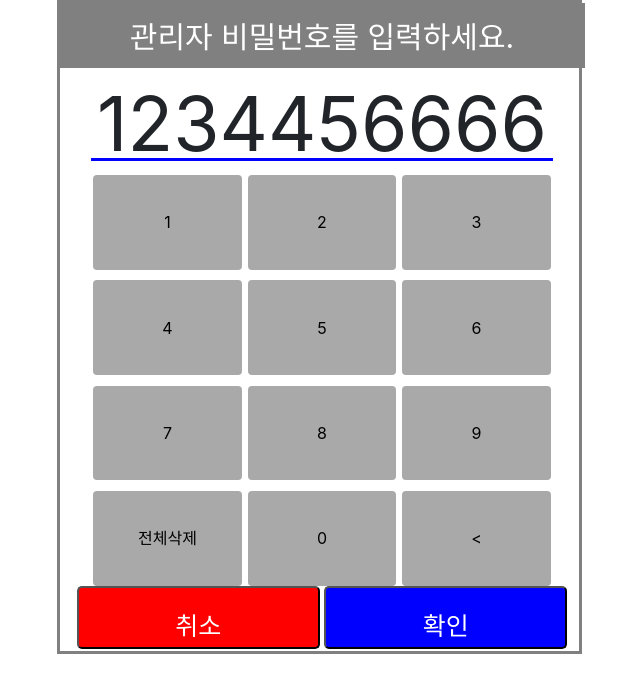
After one commit to zeunie/Kiosk_megacoffee, a Flask app: template kiosk/templates/password_check.html in a window 1280 px wide. The commit adds this page. Shown: the top 693 px of the page, without its empty margins (321-961 px from the left). Run offline with Flask 2, Linux system fonts and the light colour scheme; the template is opened without the code that fills it, so the values that code supplies are empty; some libraries are stand-ins or nearby versions.

Commit message:
first page

```diff
--- /dev/null
+++ b/kiosk/templates/password_check.html
@@ -0,0 +1,195 @@
+<!doctype html>
+<html lang="ko">
+
+<head>
+    <style>
+        #wrapper{
+            width: 525px;
+            height: 654px;
+            margin: 0px auto;
+            border: 3px solid gray;
+        }
+        #top{
+            width: 525px;
+            height: 10%;
+            background-color:grey;
+            text-align: center;
+            line-height: 2.3;
+            color: white;
+            font-size: 30px;
+        }
+        #num{
+            width: 525px;
+            height: 15%;
+
+        }
+        #Buttons{
+            width: 525px;
+            height: 65%;
+        }
+        #bottom{
+            width: 525px;
+            height: 15%;
+
+        }
+        #insert_num{
+            width: 88%;
+            height: 96%;
+
+            margin: 0 auto;
+            border-bottom: 3px solid blue;
+            font-size: 75px;
+            text-align: center;
+        }
+        .row{
+            margin:0 auto;
+            width: 90%;
+            height:90%;
+        }
+        .buttons_wrapper{
+            width: 94%;
+            height: 95%;
+            margin: 0 auto;
+            padding-top: 10px;
+        }
+        .btn{
+            position: center;
+            margin : 0 auto;
+            border-radius:5px;
+            width: 32%;
+            height: 90%;
+            font-size: 50px;
+            background-color: darkgrey;
+            vertical-align: middle;
+        }
+        .row{
+            padding-left: 30px;
+            width: 100%;
+            height:27%;
+        }
+        .bottom_button{
+            position: center;
+            margin : 0 auto;
+            padding-top: 20px;
+            border-radius:5px;
+            position: center;
+            width: 49%;
+            font-size: 25px;
+            background-color: darkgrey;
+            text-align: center;
+        }
+        #cancle{
+            background-color:red;
+            color: white;
+        }
+        #okay{
+            background-color: blue;
+            color: white;
+        }
+    </style>
+    <script>
+        function check(){
+
+        }
+        function number0() {
+            $('#insert_num').append('0')
+        }
+        function number1() {
+            $('#insert_num').append('1')
+        }
+        function number2() {
+            $('#insert_num').append('2')
+        }
+        function number3() {
+            $('#insert_num').append('3')
+        }
+        function number4() {
+            $('#insert_num').append('4')
+        }
+        function number5() {
+            $('#insert_num').append('5')
+        }
+        function number6() {
+            $('#insert_num').append('6')
+        }
+        function number7() {
+            $('#insert_num').append('7')
+        }
+        function number8() {
+            $('#insert_num').append('8')
+        }
+        function number9() {
+            $('#insert_num').append('9')
+        }
+        function delete_one() {
+            $('#insert_num').pop()
+        }
+        function delete_all() {
+            $('#insert_num').empty()
+        }
+    </script>
+    <!-- Required meta tags -->
+
+    <meta charset="UTF-8">
+    <meta name="viewport" content="width=device-width, initial-scale=1, shrink-to-fit=no">
+
+    <!-- Bootstrap CSS -->
+    <link rel="stylesheet" href="https://maxcdn.bootstrapcdn.com/bootstrap/4.0.0/css/bootstrap.min.css"
+        integrity="sha384-Gn5384xqQ1aoWXA+058RXPxPg6fy4IWvTNh0E263XmFcJlSAwiGgFAW/dAiS6JXm" crossorigin="anonymous">
+
+    <!-- Optional JavaScript -->
+    <!-- jQuery first, then Popper.js, then Bootstrap JS -->
+		<script src="https://ajax.googleapis.com/ajax/libs/jquery/3.5.1/jquery.min.js"></script>
+    <script src="https://cdnjs.cloudflare.com/ajax/libs/popper.js/1.12.9/umd/popper.min.js"
+        integrity="sha384-ApNbgh9B+Y1QKtv3Rn7W3mgPxhU9K/ScQsAP7hUibX39j7fakFPskvXusvfa0b4Q"
+        crossorigin="anonymous"></script>
+    <script src="https://maxcdn.bootstrapcdn.com/bootstrap/4.0.0/js/bootstrap.min.js"
+        integrity="sha384-JZR6Spejh4U02d8jOt6vLEHfe/JQGiRRSQQxSfFWpi1MquVdAyjUar5+76PVCmYl"
+        crossorigin="anonymous"></script>
+
+
+    <title>complete</title>
+</head>
+<body>
+    <div id="wrapper">
+        <div id="top">
+            관리자 비밀번호를 입력하세요.
+        </div>
+        <div id="num">
+            <div id="insert_num">
+                1234456666
+            </div>
+        </div>
+        <div id="Buttons">
+            <div class="buttons_wrapper">
+                <div class="row" id="row1">
+                    <button class="btn" onclick="number1()">1</button>
+                    <button class="btn" onclick="number2()">2</button>
+                    <button class="btn" onclick="number3()">3</button>
+                </div>
+                <div class="row" id="row2">
+                    <button class="btn" onclick="number4()">4</button>
+                    <button class="btn" onclick="number5()">5</button>
+                    <button class="btn" onclick="number6()">6</button>
+                </div>
+                <div class="row" id="row3">
+                    <button class="btn" onclick="number7()">7</button>
+                    <button class="btn" onclick="number8()">8</button>
+                    <button class="btn" onclick="number9()">9</button>
+                </div>
+                <div class="row" id="row4">
+                    <button class="btn" onclick="delete_all()">전체삭제</button>
+                    <button class="btn" onclick="number0()">0</button>
+                    <button class="btn" onclick="delete_one()"><</button>
+                </div>
+            </div>
+        </div>
+        <div id="bottom">
+            <div class="bottom_wrapper">
+                <div class="row" id="row4">
+                    <button class="bottom_button" id="cancle">취소</button><button class="bottom_button" id="okay" onclick="check()">확인</button>
+                </div>
+            </div>
+        </div>
+    </div>
+</body>
```
Also changed, not shown: kiosk/templates/check.html (+26 -26 lines), kiosk/templates/complete.html (+82 -33 lines), kiosk/templates/numberpad.html (+21 -14 lines), 4 other files.
